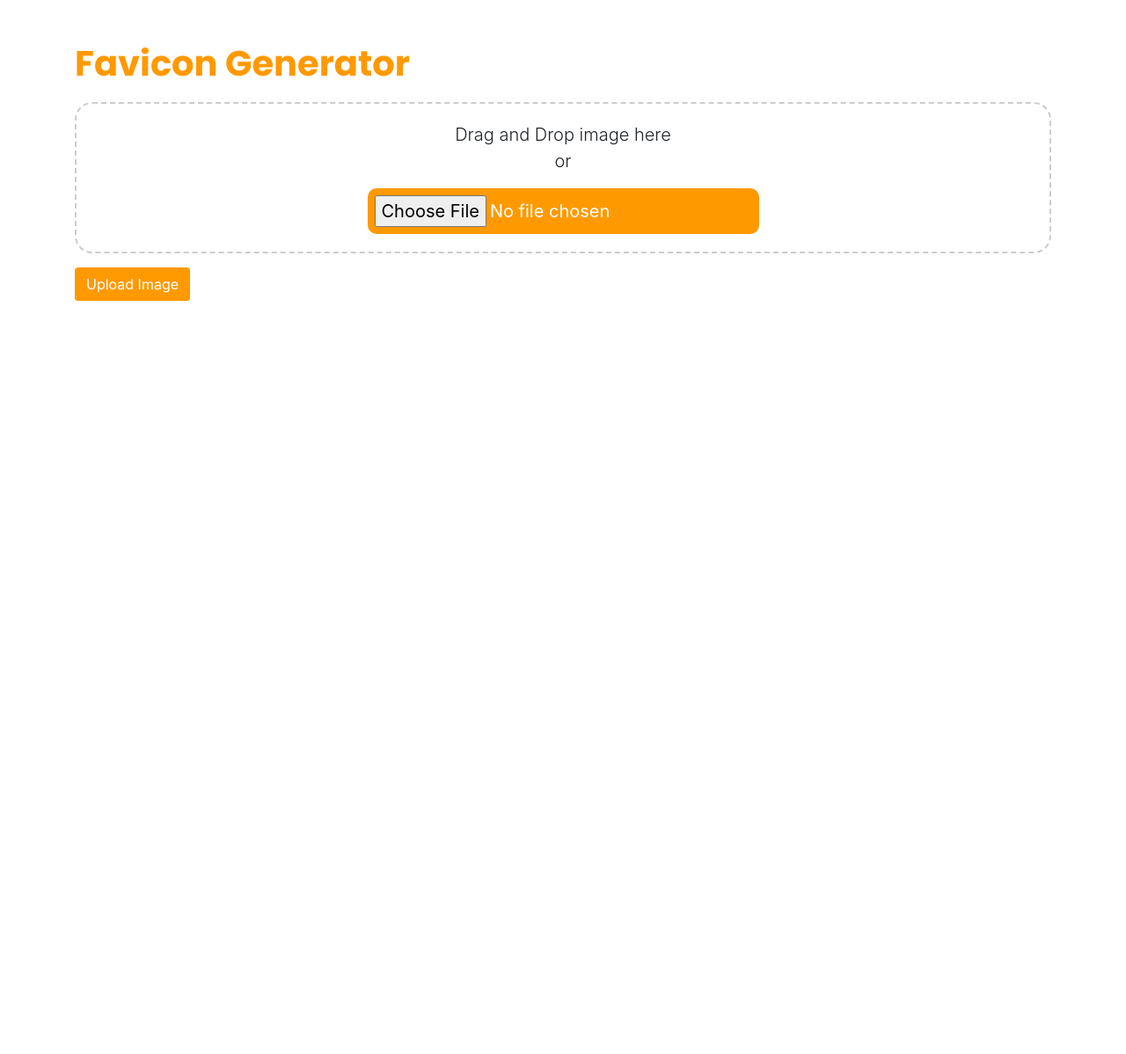
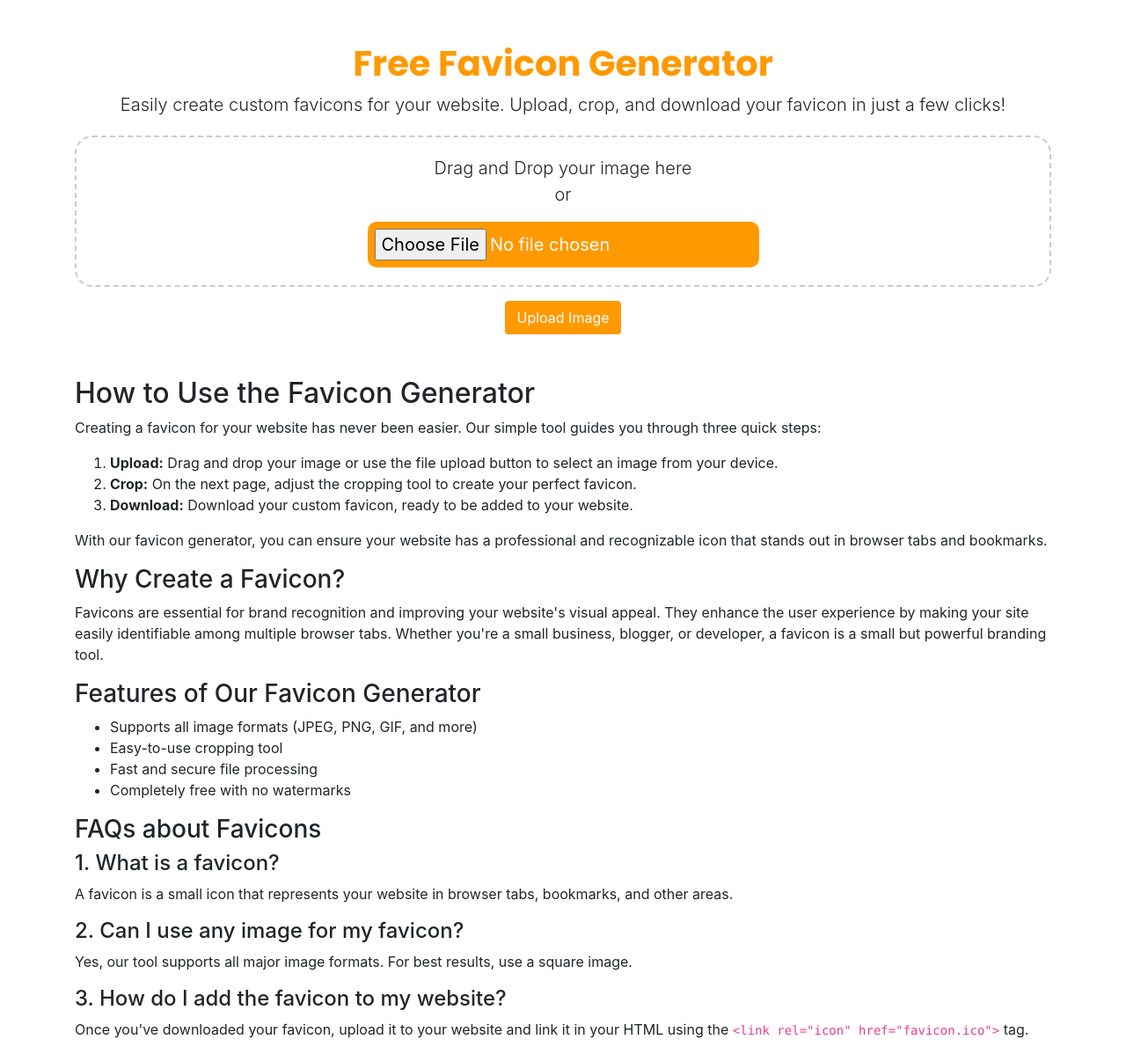
Before and after one commit to Note-To-Draft/img2img, a Flask app: page /favicon-generator in a window 1280 px wide. Shown: the part 80-1278 px from the top of the page at 88% size. Before the commit the page ends 422 px from the top, so only its background shows below. Run offline with Flask 3, Linux system fonts and the light colour scheme; some libraries are stand-ins or nearby versions.

Commit message:
update favicon generator page for SEO

```diff
--- a/templates/favicon-generator.html
+++ b/templates/favicon-generator.html
@@ -2,23 +2,67 @@
 <html lang="en">
 <head>
     <meta charset="UTF-8">
-    <title>Favicon Generator</title>
-
+    <meta name="viewport" content="width=device-width, initial-scale=1.0">
+    <title>Free Favicon Generator - Create Favicons Online</title>
+    <meta name="description" content="Easily create a favicon for your website with our free favicon generator. Upload, crop, and download your custom favicon in just a few steps.">
+    <meta name="keywords" content="favicon generator, create favicon, favicon creator online, free favicon generator, favicon design tool">
+    <link rel="canonical" href="{{ request.url }}" />
+    <link rel="stylesheet" href="{{ url_for('static', filename='css/styles.css') }}">
     {% include 'head-scripts.html' %}
     <script src="{{ url_for('static', filename='js/scripts.js') }}"></script>
 </head>
 <body>
     {% include 'navbar.html' %}
     <div class="container">
-        <h1 class="mt-5">Favicon Generator</h1>
-        <form action="{{ url_for('favicon_generator') }}" method="post" enctype="multipart/form-data">
+        <h1 class="mt-5 text-center">Free Favicon Generator</h1>
+        <p class="text-center lead">Easily create custom favicons for your website. Upload, crop, and download your favicon in just a few clicks!</p>
+
+        <form action="{{ url_for('favicon_generator') }}" method="post" enctype="multipart/form-data" class="text-center">
             <div class="upload-area lead" id="uploadfile">
-                <p class="lead">Drag and Drop image here<br/>or<br/></p>
-                <input class="choose-file p-2 text-center" type="file" name="file" id="file" accept="image/*">
+                <p class="lead">Drag and Drop your image here<br/>or<br/></p>
+                <input class="choose-file p-2 text-center" type="file" name="file" id="file" accept="image/*" required>
             </div>
             <button type="submit" class="btn mt-3 text-white" style="background-color: #ff9900;">Upload Image</button>
         </form>
+
+        <!-- SEO-friendly content section -->
+        <section class="mt-5">
+            <h2>How to Use the Favicon Generator</h2>
+            <p>
+                Creating a favicon for your website has never been easier. Our simple tool guides you through three quick steps:
+            </p>
+            <ol>
+                <li><strong>Upload:</strong> Drag and drop your image or use the file upload button to select an image from your device.</li>
+                <li><strong>Crop:</strong> On the next page, adjust the cropping tool to create your perfect favicon.</li>
+                <li><strong>Download:</strong> Download your custom favicon, ready to be added to your website.</li>
+            </ol>
+            <p>With our favicon generator, you can ensure your website has a professional and recognizable icon that stands out in browser tabs and bookmarks.</p>
+
+            <h3>Why Create a Favicon?</h3>
+            <p>
+                Favicons are essential for brand recognition and improving your website's visual appeal. They enhance the user experience by making your site easily identifiable among multiple browser tabs. Whether you're a small business, blogger, or developer, a favicon is a small but powerful branding tool.
+            </p>
+
+            <h3>Features of Our Favicon Generator</h3>
+            <ul>
+                <li>Supports all image formats (JPEG, PNG, GIF, and more)</li>
+                <li>Easy-to-use cropping tool</li>
+                <li>Fast and secure file processing</li>
+                <li>Completely free with no watermarks</li>
+            </ul>
+
+            <h3>FAQs about Favicons</h3>
+            <h4>1. What is a favicon?</h4>
+            <p>A favicon is a small icon that represents your website in browser tabs, bookmarks, and other areas.</p>
+
+            <h4>2. Can I use any image for my favicon?</h4>
+            <p>Yes, our tool supports all major image formats. For best results, use a square image.</p>
+
+            <h4>3. How do I add the favicon to my website?</h4>
+            <p>Once you've downloaded your favicon, upload it to your website and link it in your HTML using the <code>&lt;link rel="icon" href="favicon.ico"&gt;</code> tag.</p>
+        </section>
     </div>
+
     <!-- Include Bootstrap JS and dependencies -->
     <script src="https://code.jquery.com/jquery-3.5.1.slim.min.js"></script>
     <script src="https://cdn.jsdelivr.net/npm/bootstrap@4.5.2/dist/js/bootstrap.bundle.min.js"></script>
```
